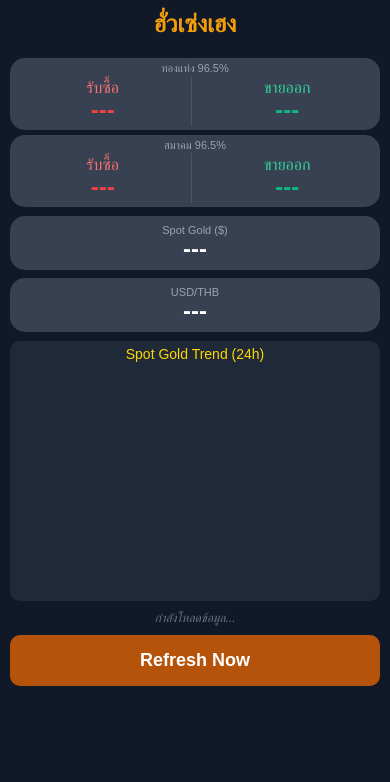
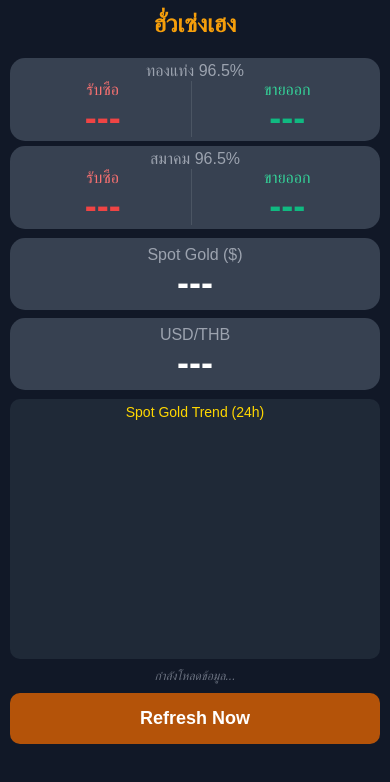
Before and after one commit to bhorndeb1234/gold_ipad3, a website: page index.html in a window 390 px wide. Drawn offline with nearby package versions, Linux system fonts and the light colour scheme; no server answers.

Commit message:
Increase small-screen typography by 50%

```diff
--- a/index.html
+++ b/index.html
@@ -153,7 +153,7 @@
             }
 
             .label {
-                font-size: 11px;
+                font-size: 16px;
             }
 
             .flex-col {
@@ -164,8 +164,8 @@
             .price-red,
             .price-green,
             .price-white {
-                font-size: 24px;
-                font-size: clamp(24px, 6vw, 30px);
+                font-size: 36px;
+                font-size: clamp(36px, 9vw, 45px);
                 line-height: 1.0;
             }
 
```
